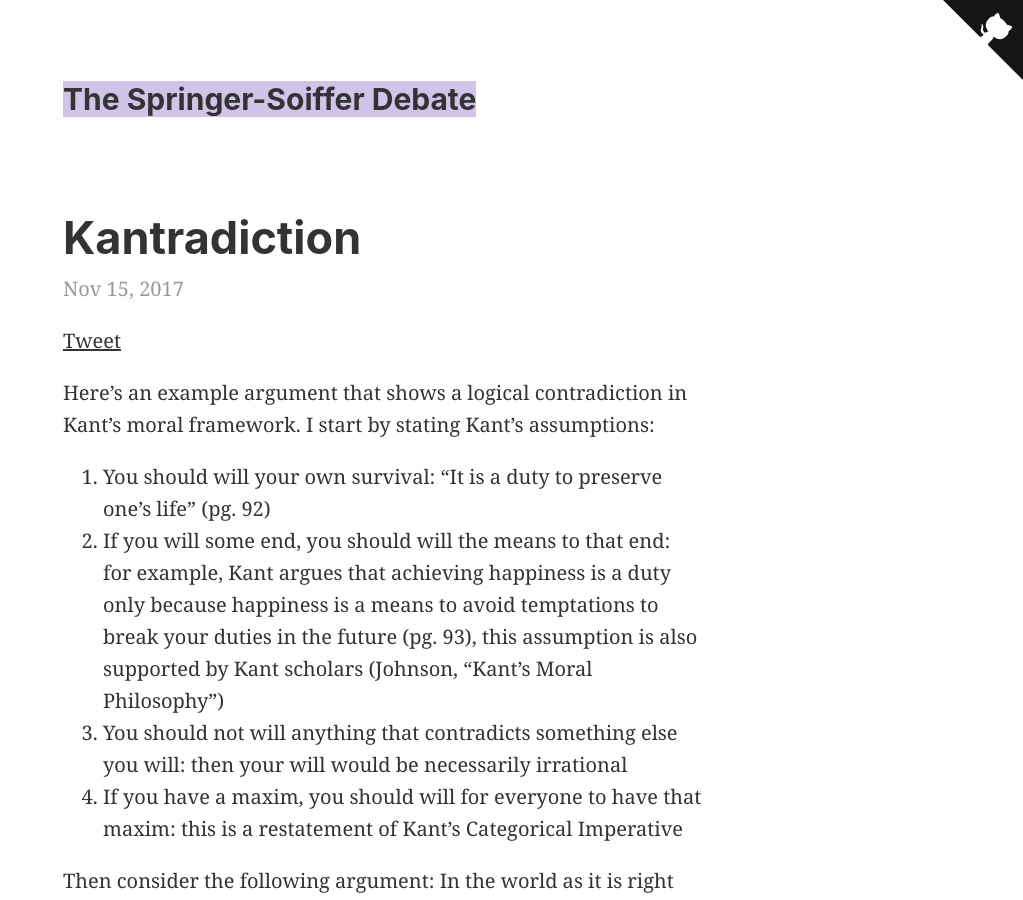
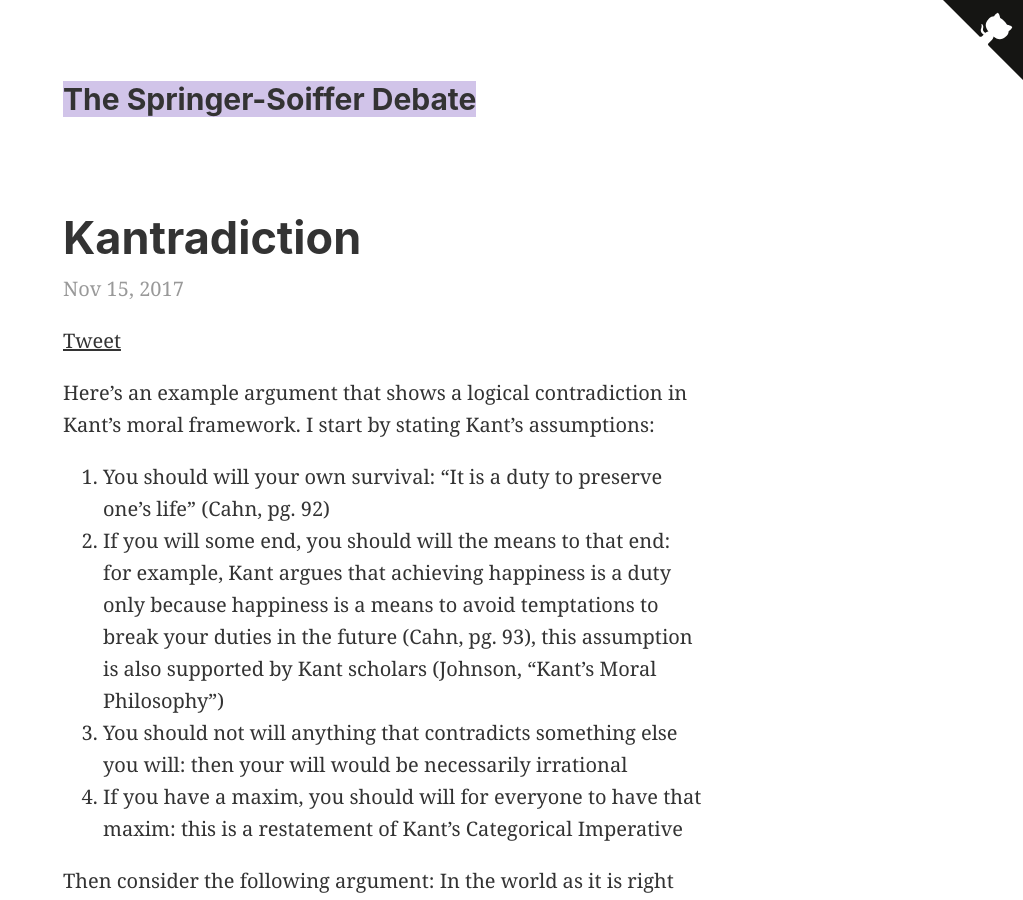
Before and after one commit to thessdebate/thessdebate.github.io, a Jekyll site: the page built from _posts/2017-11-15-kantradiction.md, in a window 1280 px wide and 900 px high. Shown: the whole window, without its empty margins (257-1280 px from the left). Built offline with Jekyll 4.4.1, drawn with Linux system fonts in a browser that asks for light colours; our own code applies the rules of GitHub Pages for plain Markdown files; comment, search, counter and statistics services are not loaded; some of the changed text lies outside the part shown.

Commit message:
Updated citations

```diff
--- a/_posts/2017-11-15-kantradiction.md
+++ b/_posts/2017-11-15-kantradiction.md
@@ -6,8 +6,8 @@ title: "Kantradiction"
 ---
 
 Here’s an example argument that shows a logical contradiction in Kant’s moral framework. I start by stating Kant’s assumptions:
-1.	You should will your own survival: “It is a duty to preserve one’s life” (pg. 92)
-2.	If you will some end, you should will the means to that end: for example, Kant argues that achieving happiness is a duty only because happiness is a means to avoid temptations to break your duties in the future (pg. 93), this assumption is also supported by Kant scholars (Johnson, “Kant’s Moral Philosophy”)
+1.	You should will your own survival: “It is a duty to preserve one’s life” (Cahn, pg. 92)
+2.	If you will some end, you should will the means to that end: for example, Kant argues that achieving happiness is a duty only because happiness is a means to avoid temptations to break your duties in the future (Cahn, pg. 93), this assumption is also supported by Kant scholars (Johnson, “Kant’s Moral Philosophy”)
 3.	You should not will anything that contradicts something else you will: then your will would be necessarily irrational
 4.	If you have a maxim, you should will for everyone to have that maxim: this is a restatement of Kant’s Categorical Imperative
 
@@ -28,4 +28,6 @@ It could be argued that some of the duties in the examples above are imperfect,
 
 Alexander, Larry and Moore, Michael, "Deontological Ethics", The Stanford Encyclopedia of Philosophy (Winter 2016 Edition), Edward N. Zalta (ed.), URL = <https://plato.stanford.edu/archives/win2016/entries/ethics-deontological/>.
 
+Cahn, Steven M., and Andrew T. Forcehimes. Principles of Moral Philosophy: Classic and Contemporary Approaches. Oxford University Press, 2017.
+
 Johnson, Robert and Cureton, Adam, "Kant's Moral Philosophy", The Stanford Encyclopedia of Philosophy (Fall 2017 Edition), Edward N. Zalta (ed.), URL = <https://plato.stanford.edu/archives/fall2017/entries/kant-moral/>.
```
